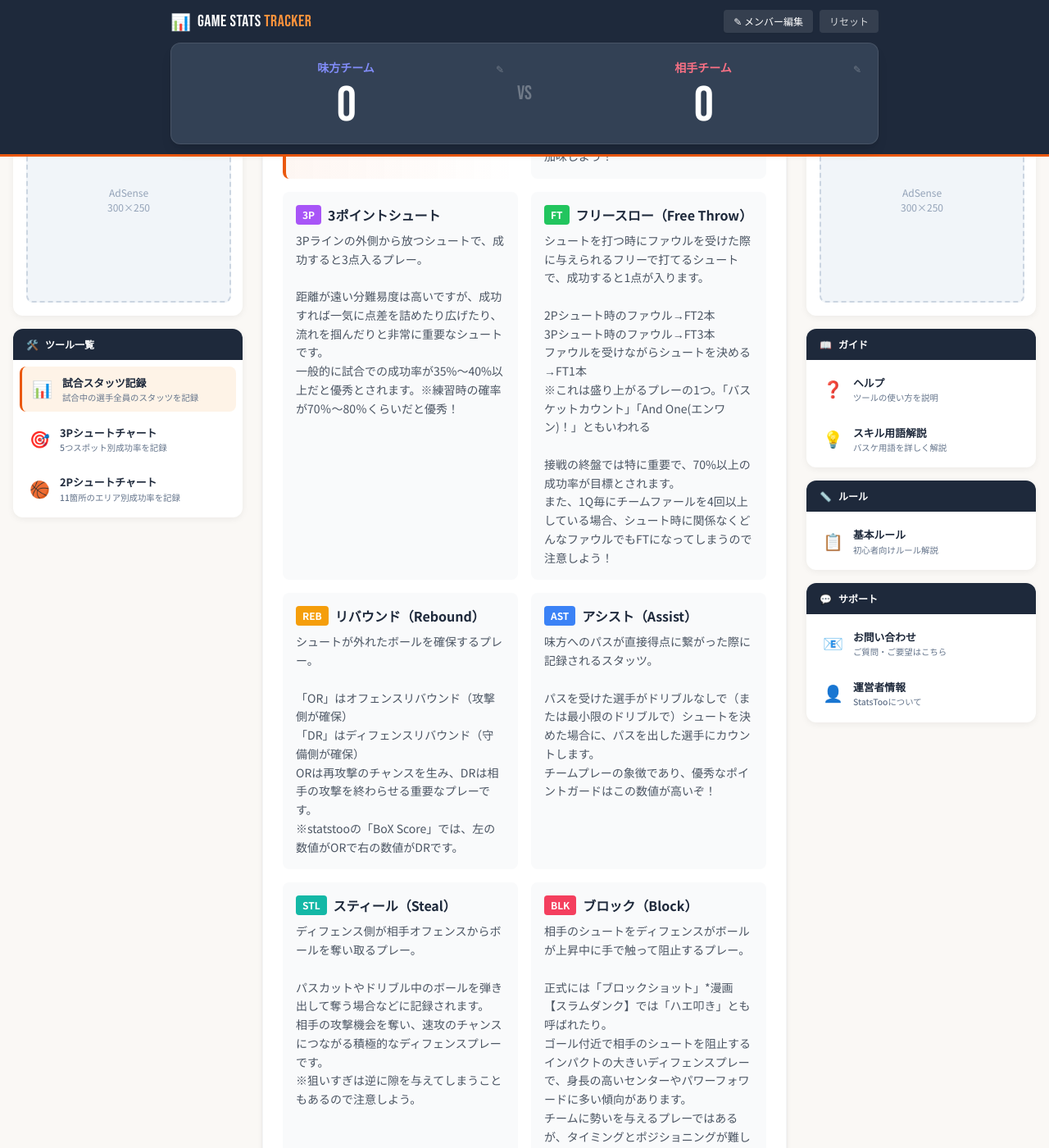
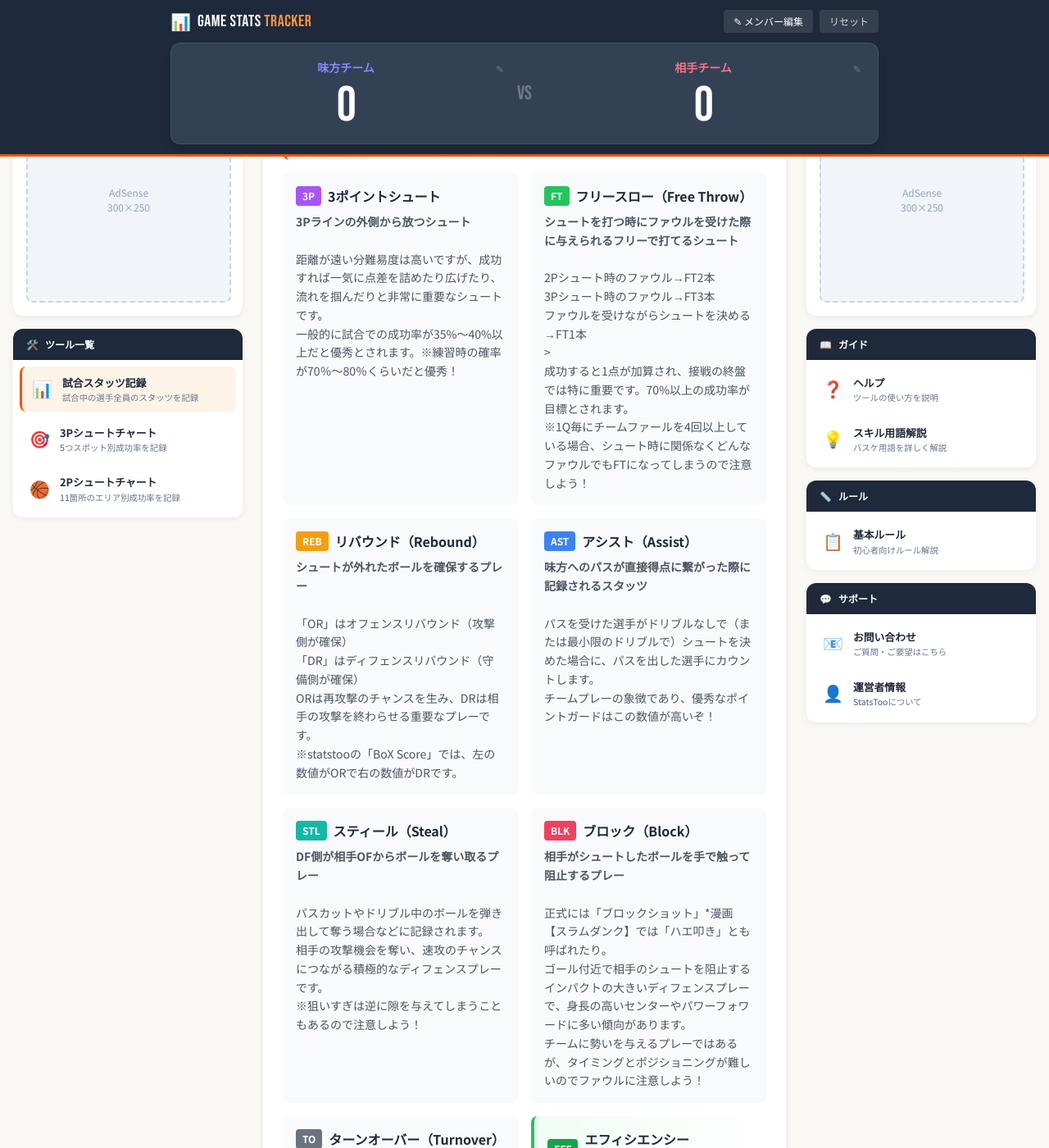
Before and after one commit to BSK-Ryo/statstoo, a Jekyll site: the page built from index.html, in a window 1280 px wide and 1400 px high, scrolled down 1825 px. Shown: the whole window at 82% size. Built offline with Jekyll 4.4.1, drawn with Linux system fonts in a browser that asks for light colours; nearby versions of some CDN libraries; some of the changed text lies outside the part shown.

Commit message:
太字化

```diff
--- a/index.html
+++ b/index.html
@@ -366,7 +366,7 @@ description: バスケットボールのスタッツを簡単に記録・分析
                         <span class="font-bold text-secondary glossary-title">得点（Points）</span>
                     </div>
                     <p class="text-sm text-gray-600 leading-relaxed glossary-text">
-                        選手が獲得した合計得点。<br><br>
+                        <b>選手が獲得した合計得点</b><br><br>
                         2P・3P・フリースローの成功によって加算されます。チームの勝利に最も直結する重要な指標といえます。
                     </p>
                 </div>
@@ -382,7 +382,7 @@ description: バスケットボールのスタッツを簡単に記録・分析
                         <span class="font-bold text-secondary glossary-title">2ポイントシュート</span>
                     </div>
                     <p class="text-sm text-gray-600 leading-relaxed glossary-text">
-                        3Pラインの内側から放つシュートで、成功すると2点入るプレー。<br><br>
+                        <b>3Pラインの内側から放つシュート</b><br><br>
                         「2P 3-5」は「5本打って3本成功」を意味し、2P%は成功率（この場合60%）を表します。<br>
                         一般的に試合中は50%前後の確率が優秀とされています。※ポジションによって加味しよう！
                     </p>
@@ -399,7 +399,7 @@ description: バスケットボールのスタッツを簡単に記録・分析
                         <span class="font-bold text-secondary glossary-title">3ポイントシュート</span>
                     </div>
                     <p class="text-sm text-gray-600 leading-relaxed glossary-text">
-                        3Pラインの外側から放つシュートで、成功すると3点入るプレー。<br><br>
+                        <b>3Pラインの外側から放つシュート</b><br><br>
                         距離が遠い分難易度は高いですが、成功すれば一気に点差を詰めたり広げたり、流れを掴んだりと非常に重要なシュートです。<br>
                         一般的に試合での成功率が35%〜40%以上だと優秀とされます。※練習時の確率が70％〜80％くらいだと優秀！
                     </p>
@@ -416,13 +416,12 @@ description: バスケットボールのスタッツを簡単に記録・分析
                         <span class="font-bold text-secondary glossary-title">フリースロー（Free Throw）</span>
                     </div>
                     <p class="text-sm text-gray-600 leading-relaxed glossary-text">
-                        シュートを打つ時にファウルを受けた際に与えられるフリーで打てるシュートで、成功すると1点が入ります。<br><br>
+                       <b>シュートを打つ時にファウルを受けた際に与えられるフリーで打てるシュート</b><br><br>
                         2Pシュート時のファウル→FT2本<br>
                         3Pシュート時のファウル→FT3本<br>
-                        ファウルを受けながらシュートを決める→FT1本<br>
-                        ※これは盛り上がるプレーの1つ。「バスケットカウント」「And One(エンワン)！」ともいわれる<br><br>
-                        接戦の終盤では特に重要で、70%以上の成功率が目標とされます。<br>
-                        また、1Q毎にチームファールを4回以上している場合、シュート時に関係なくどんなファウルでもFTになってしまうので注意しよう！<br>
+                        ファウルを受けながらシュートを決める→FT1本<br>><br>
+                        成功すると1点が加算され、接戦の終盤では特に重要です。70%以上の成功率が目標とされます。<br>
+                        ※1Q毎にチームファールを4回以上している場合、シュート時に関係なくどんなファウルでもFTになってしまうので注意しよう！<br>
                     </p>
                 </div>
 
@@ -437,7 +436,7 @@ description: バスケットボールのスタッツを簡単に記録・分析
                         <span class="font-bold text-secondary glossary-title">リバウンド（Rebound）</span>
                     </div>
                     <p class="text-sm text-gray-600 leading-relaxed glossary-text">
-                        シュートが外れたボールを確保するプレー。<br><br>
+                        <b>シュートが外れたボールを確保するプレー</b><br><br>
                         「OR」はオフェンスリバウンド（攻撃側が確保）<br>
                         「DR」はディフェンスリバウンド（守備側が確保）<br>
                         ORは再攻撃のチャンスを生み、DRは相手の攻撃を終わらせる重要なプレーです。<br>
@@ -456,7 +455,7 @@ description: バスケットボールのスタッツを簡単に記録・分析
                         <span class="font-bold text-secondary glossary-title">アシスト（Assist）</span>
                     </div>
                     <p class="text-sm text-gray-600 leading-relaxed glossary-text">
-                        味方へのパスが直接得点に繋がった際に記録されるスタッツ。<br><br>
+                        <b>味方へのパスが直接得点に繋がった際に記録されるスタッツ</b><br><br>
                         パスを受けた選手がドリブルなしで（または最小限のドリブルで）シュートを決めた場合に、パスを出した選手にカウントします。<br>
                         チームプレーの象徴であり、優秀なポイントガードはこの数値が高いぞ！
                     </p>
@@ -473,10 +472,10 @@ description: バスケットボールのスタッツを簡単に記録・分析
                         <span class="font-bold text-secondary glossary-title">スティール（Steal）</span>
                     </div>
                     <p class="text-sm text-gray-600 leading-relaxed glossary-text">
-                        ディフェンス側が相手オフェンスからボールを奪い取るプレー。<br><br>
+                        <b>DF側が相手OFからボールを奪い取るプレー</b><br><br>
                         パスカットやドリブル中のボールを弾き出して奪う場合などに記録されます。<br>
                         相手の攻撃機会を奪い、速攻のチャンスにつながる積極的なディフェンスプレーです。<br>
-                        ※狙いすぎは逆に隙を与えてしまうこともあるので注意しよう。
+                        ※狙いすぎは逆に隙を与えてしまうこともあるので注意しよう！
                     </p>
                 </div>
 
@@ -491,7 +490,7 @@ description: バスケットボールのスタッツを簡単に記録・分析
                         <span class="font-bold text-secondary glossary-title">ブロック（Block）</span>
                     </div>
                     <p class="text-sm text-gray-600 leading-relaxed glossary-text">
-                        相手のシュートをディフェンスがボールが上昇中に手で触って阻止するプレー。<br><br>
+                       <b>相手がシュートしたボールを手で触って阻止するプレー</b><br><br>
                         正式には「ブロックショット」*漫画【スラムダンク】では「ハエ叩き」とも呼ばれたり。<br>
                         ゴール付近で相手のシュートを阻止するインパクトの大きいディフェンスプレーで、身長の高いセンターやパワーフォワードに多い傾向があります。<br>
                         チームに勢いを与えるプレーではあるが、タイミングとポジショニングが難しいのでファウルに注意しよう！
@@ -509,7 +508,7 @@ description: バスケットボールのスタッツを簡単に記録・分析
                         <span class="font-bold text-secondary glossary-title">ターンオーバー（Turnover）</span>
                     </div>
                     <p class="text-sm text-gray-600 leading-relaxed glossary-text">
-                        攻撃中にボールの所有権を失うこと。<br><br>
+                        <b>攻撃中にボールの所有権を失うこと</b><br><br>
                         パスミス・ドリブルミス・オフェンスファウル・バイオレーション（トラベリング等）などが該当します。<br>
                         シュートを打たずに攻撃権を失うため、できるだけ少なく抑えたい指標です。<br>
                         ※TOは良くないミスだけど、シュートミスは<b>良いミス</b>なので自信を持って打っていこう！
@@ -527,8 +526,9 @@ description: バスケットボールのスタッツを簡単に記録・分析
                         <span class="font-bold text-secondary glossary-title">エフィシエンシー（Efficiency）</span>
                     </div>
                     <p class="text-sm text-gray-600 leading-relaxed glossary-text">
-                        選手の総合的な貢献度を表す指標。<br><br>
-                        計算式は「(PTS + REB + AST + STL + BLK) - (シュートミス + フリースローミス + TO)」<br>
+                        <b>選手の総合的な貢献度を表す指標</b><br><br>
+                        【<b>計算式</b>】<br>
+                        「(PTS + REB + AST + STL + BLK) - (シュートミス + フリースローミス + TO)」<br>
                         プラスの値が大きいほどチームに貢献していることを示します。得点だけでなく、様々なプレーを総合的に評価できる便利な指標です。
                     </p>
                 </div>
```
